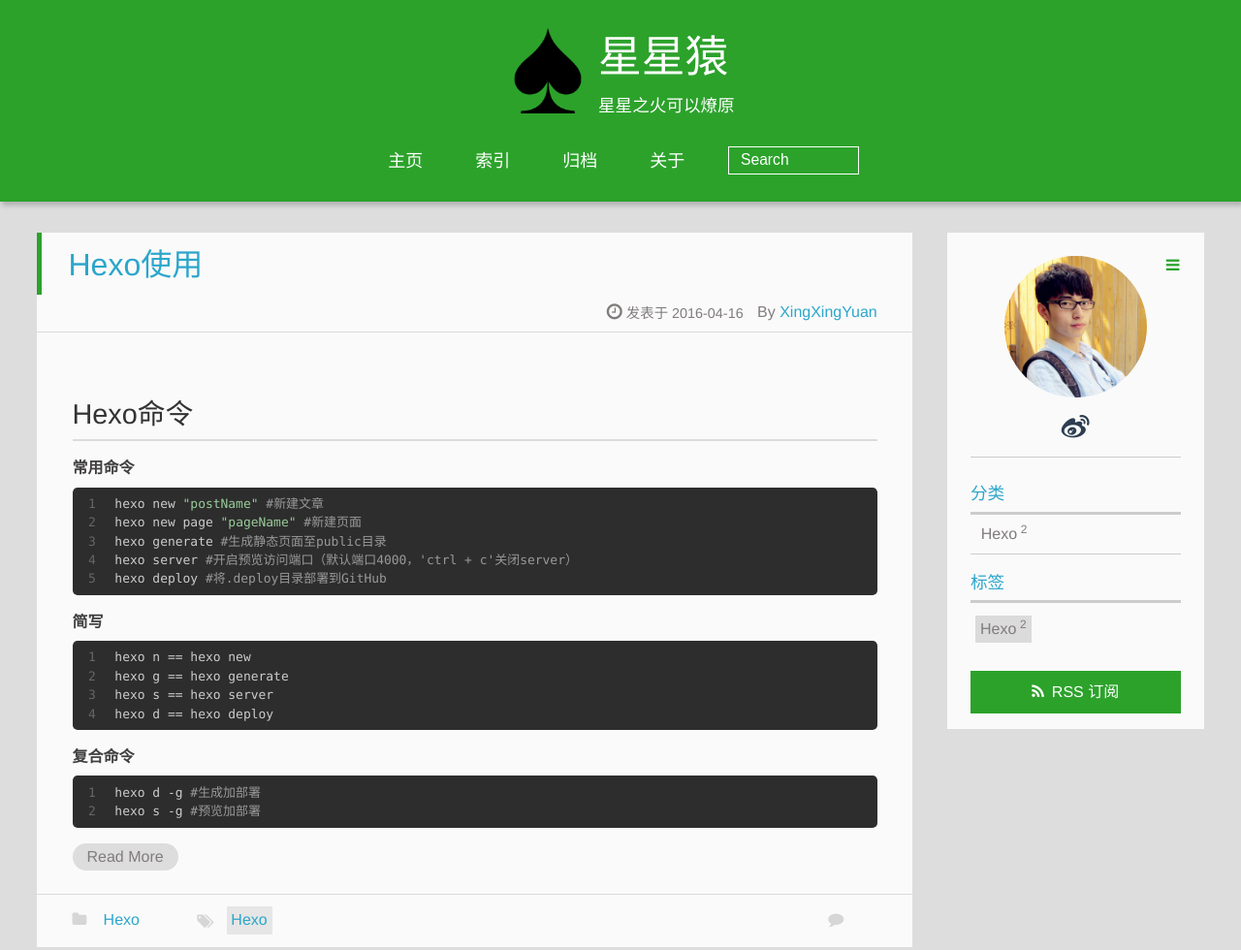
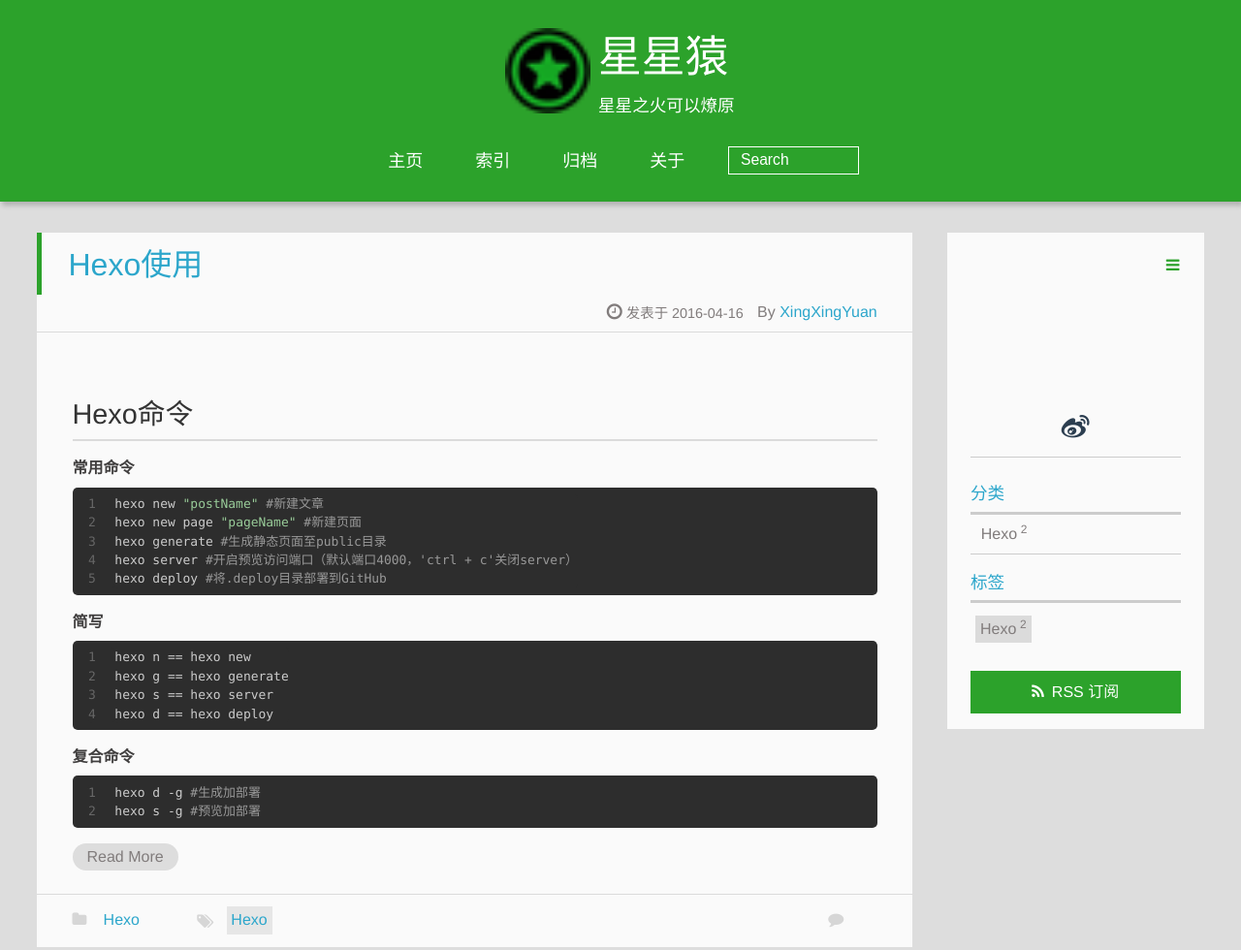
Before and after one commit to 2xxy/2xxy.github.io, a plain HTML site: page index.html in a window 1280 px wide. Shown: the top 980 px of the page at 97% size. Drawn offline with Linux system fonts and the light colour scheme.

Commit message:
Site updated: 2016-04-17 23:22:09

```diff
--- a/index.html
+++ b/index.html
@@ -41,7 +41,7 @@
 
 		        <div id="divcenter">
 				<div id="imglogo">
-				<a href="/"><img src="/img/logo.png" alt="星星猿" title="星星猿"/></a>
+				<a href="/"><img src="/img/favicon_start.png" alt="星星猿" title="星星猿"/></a>
 				</div>
 
 				<div id="textlogo">
```
Also changed, not shown: 2016/04/15/使用Hexo和Github搭建个人博客/index.html (+1 -1 lines), 2016/04/16/Hexo使用/index.html (+1 -1 lines), archives/2016/04/index.html (+1 -1 lines), archives/2016/index.html (+1 -1 lines), archives/index.html (+1 -1 lines), categories/Hexo/index.html (+1 -1 lines), tags/Hexo/index.html (+1 -1 lines), img/author.jpg (deleted).
